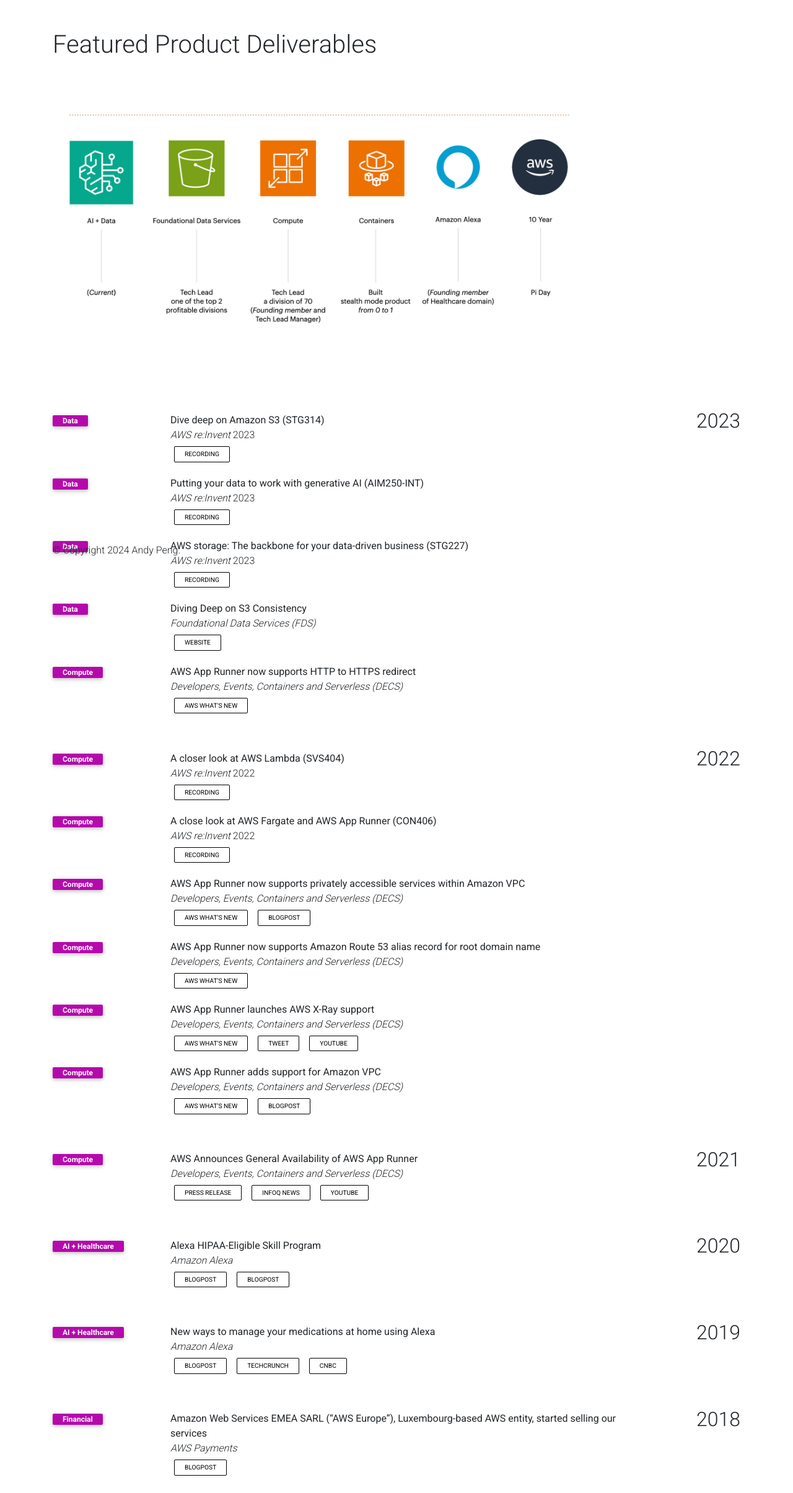
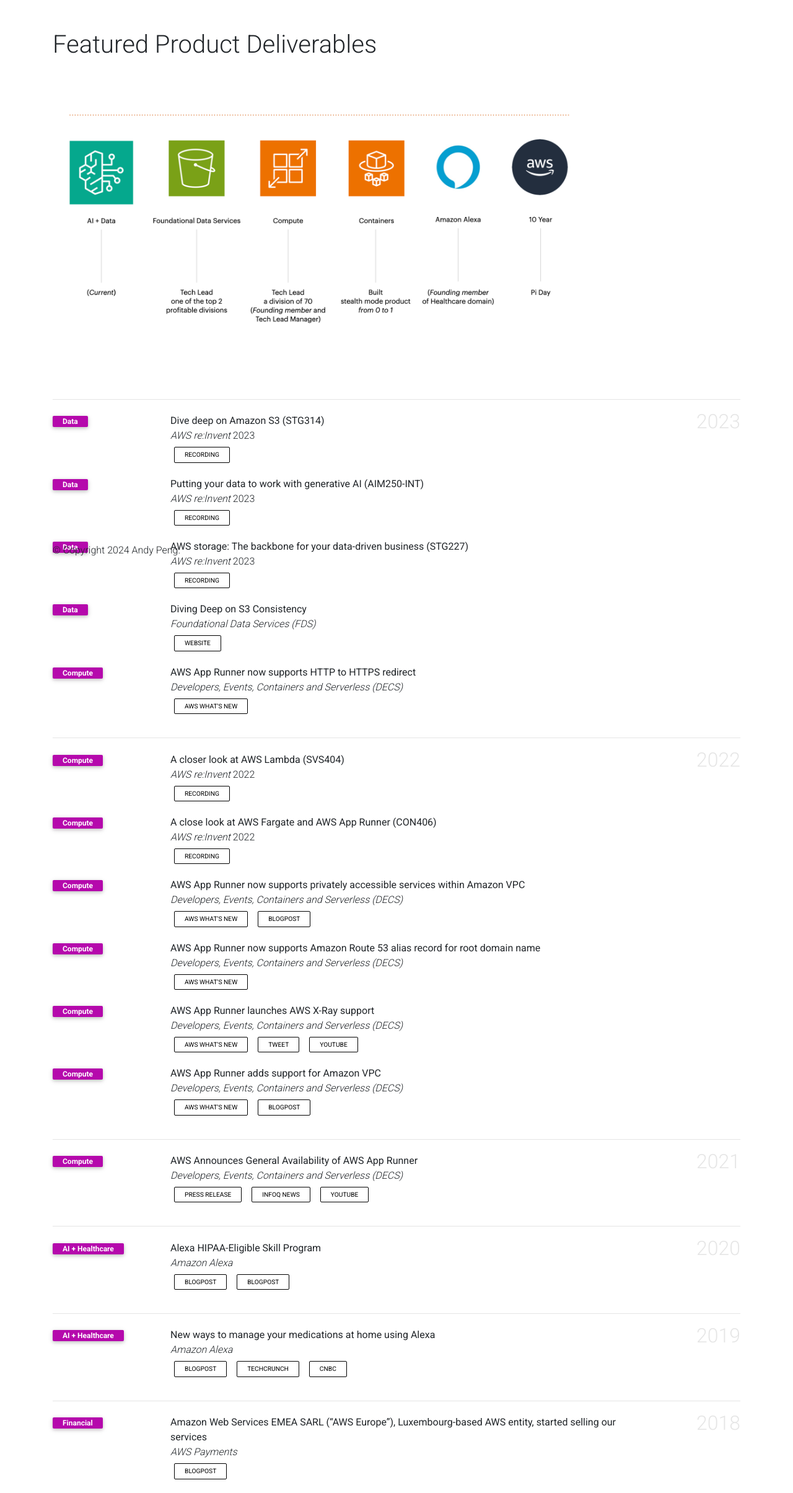
Before and after one commit to gfw001/gfw001.github.io, a Jekyll site: the page products.html, which Jekyll copies as it is, in a window 1280 px wide. Shown: the whole page at 62% size. Built offline with Jekyll 4.4.1, drawn with Linux system fonts in a browser that asks for light colours; comment, search, counter and statistics services are not loaded; a style sheet for code colours, icons or effects is not loaded.

Commit message:
Update products.html

```diff
--- a/products.html
+++ b/products.html
@@ -35,8 +35,8 @@
     }
   }
   h2.year {
-    color: var(--global-divider-color);
-    border-top: 1px solid var(--global-divider-color);
+    color: rgba(0,0,0,.1);
+    border-top: 1px solid rgba(0,0,0,.1);
     padding-top: 1rem;
     margin-top: 2rem;
     margin-bottom: -2rem;
@@ -59,7 +59,7 @@
         margin-bottom: 0.5rem;
         abbr {
           display: inline-block;
-          background-color: var(--global-theme-color);
+          background-color: #B509AC;
           padding-left: 1rem;
           padding-right: 1rem;
           a {
```
